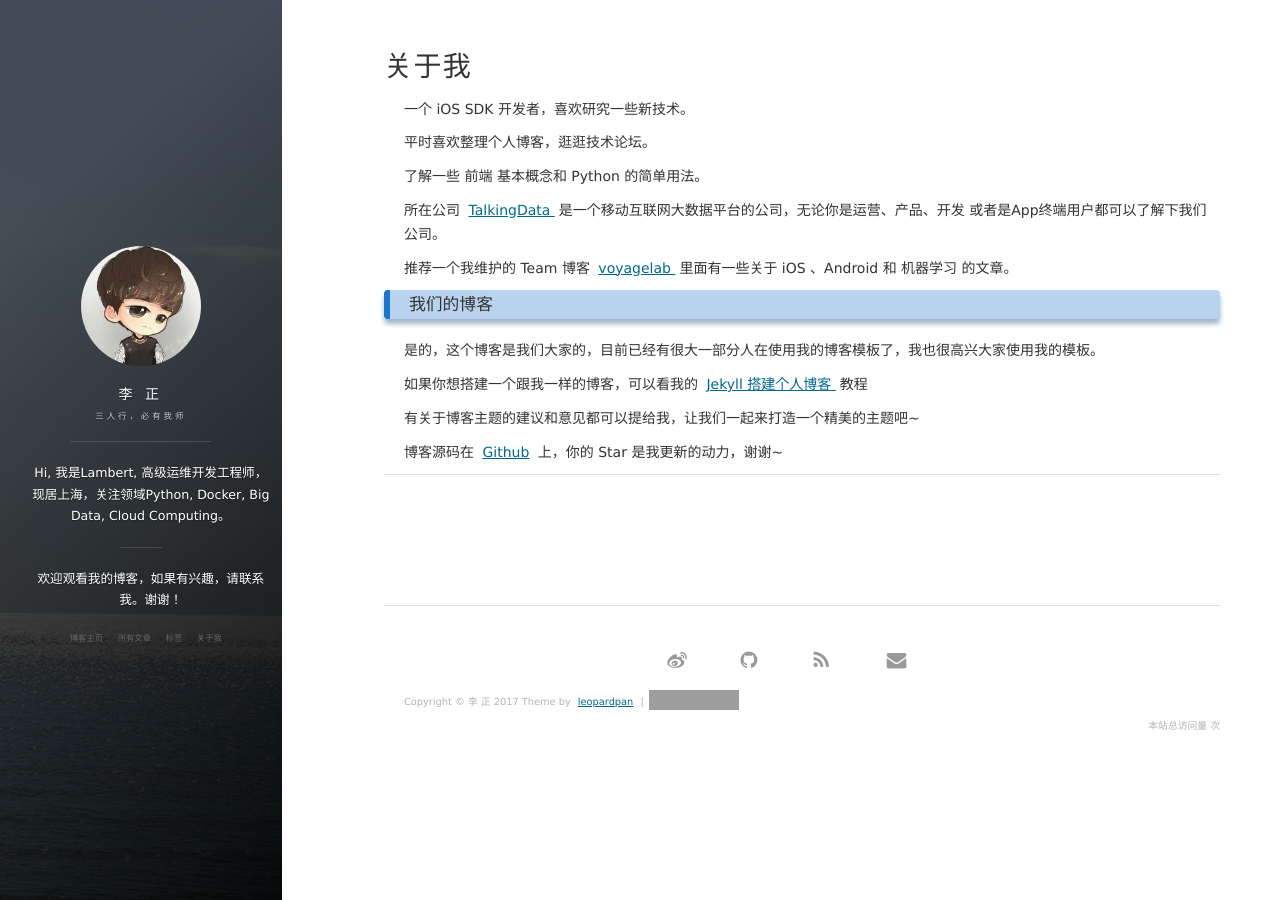
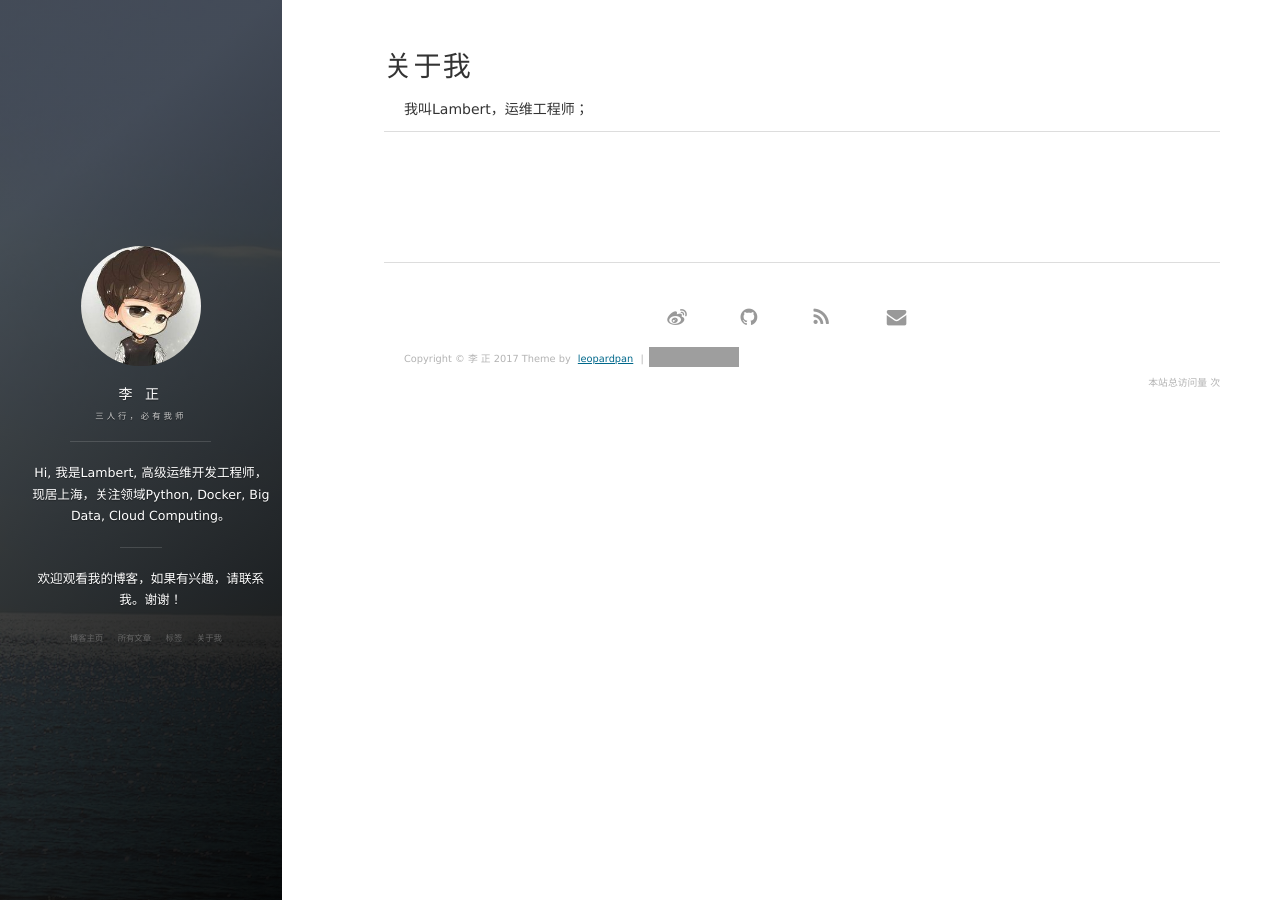
Before and after one commit to oaas/oaas.github.io, a Jekyll site: the page built from about.md, in a window 1280 px wide. Built offline with Jekyll 4.4.1, drawn with Linux system fonts in a browser that asks for light colours; nearby versions of some CDN libraries; comment, search, counter and statistics services are not loaded; grey boxes are pictures that could not be loaded.

Commit message:
Change Cname

```diff
--- a/CNAME
+++ b/CNAME
@@ -1 +1 @@
-baixin.io
+www.lzzzz.top
--- a/about.md
+++ b/about.md
@@ -2,49 +2,7 @@
 layout: page
 title: 关于我
 ---
-
-一个 iOS SDK 开发者，喜欢研究一些新技术。
-<p>
-平时喜欢整理个人博客，逛逛技术论坛。
-<p>
-了解一些 前端 基本概念和 Python 的简单用法。
-
-<p>
-
-所在公司
-<a target="_blank" href="https://www.talkingdata.com/"> TalkingData </a>
-是一个移动互联网大数据平台的公司，无论你是运营、产品、开发 或者是App终端用户都可以了解下我们公司。
-<p>
-
-推荐一个我维护的 Team 博客
-<a target="_blank" href="http://talkingdata.me/"> voyagelab </a>
-里面有一些关于 iOS 、Android 和 机器学习 的文章。
-
-<p>
-
-<h3> 我们的博客 </h3>
-
-<p>
-
-是的，这个博客是我们大家的，目前已经有很大一部分人在使用我的博客模板了，我也很高兴大家使用我的模板。
-
-<p>
-
-如果你想搭建一个跟我一样的博客，可以看我的
-<a href="/2016/10/jekyll_tutorials1/"> Jekyll 搭建个人博客 </a>
-教程
-
-<p>
-
-有关于博客主题的建议和意见都可以提给我，让我们一起来打造一个精美的主题吧~
-
-<p>
-
-博客源码在 <a target="_blank" href='https://github.com/leopardpan/leopardpan.github.io/'>Github</a> 上，你的 Star 是我更新的动力，谢谢~
-
-<p>
-
-<p>
+我叫Lambert，运维工程师；
 
 <p>
 
```
